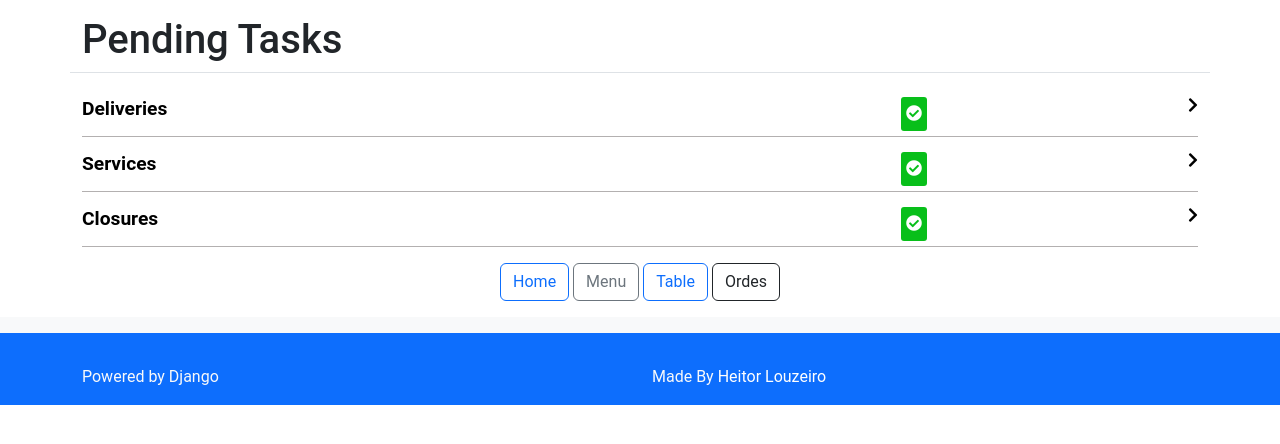
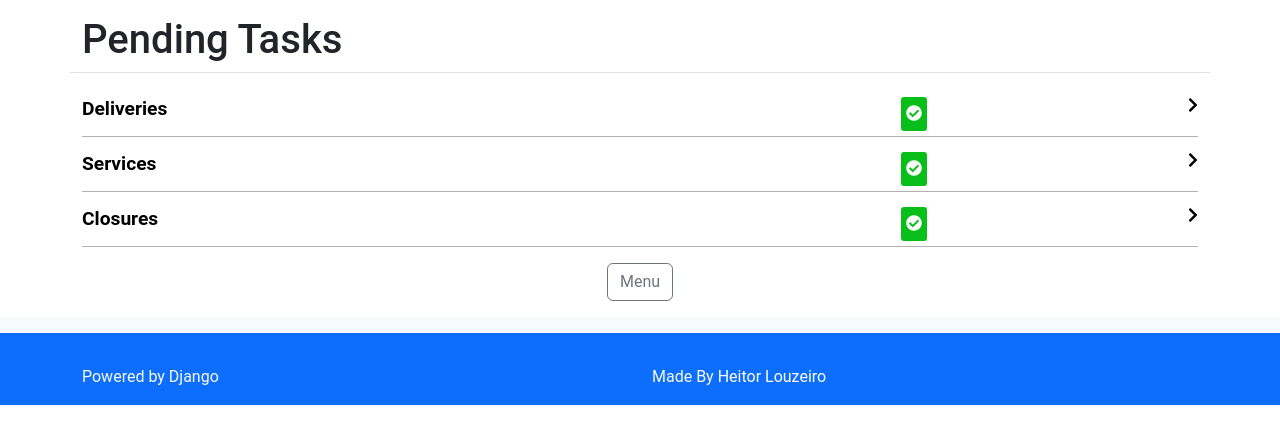
Before and after one commit to HeitorLouzeiro/waiter-service, a Django app: template waiter/templates/waiter/pages/panel.html in a window 1280 px wide. Shown: the part 50-494 px from the top of the page. Run offline with Django 3.2, Linux system fonts and the light colour scheme; the template is opened without the code that fills it, so the values that code supplies are empty; some libraries are stand-ins or nearby versions.

Commit message:
Added some buttons with links.

```diff
--- a/templates/base.html
+++ b/templates/base.html
@@ -28,10 +28,10 @@
     <div class="navbar  navbar-light bg-light" >
         <div class="container d-flex flex-column align-items-stretch">
             {% block solicita-atendimento-url %}
-                <a class="btn btn-dark mb-2" href="{% url 'customers:requestService' table.slug %}">Solicitar Atendimento</a>
+                <a class="btn btn-dark mb-2" href="{% url 'customers:requestService' table.slug %}">Request Service</a>
             {% endblock solicita-atendimento-url %}
             {% block cardapio-cliente-url %}
-                <a class="btn btn-dark mb-2" href="{{table.get_menu_url}}">Ver Cardápio</a>
+                <a class="btn btn-dark mb-2" href="{{table.get_menu_url}}">See menu</a>
             {% endblock cardapio-cliente-url %}
         </div>
     </div>
--- a/waiter/templates/waiter/pages/panel.html
+++ b/waiter/templates/waiter/pages/panel.html
@@ -176,10 +176,7 @@
 
 <div class="d-flex justify-content-center">
     <div class="py-3 md-3">
-        <button class="btn btn-outline-primary" type="button">Home</button>
-        <button class="btn btn-outline-secondary" type="button">Menu</button>
-        <button class="btn btn-outline-primary" type="info">Table</button>
-        <button class="btn btn-outline-dark" type="button">Ordes</button>
+        <a class="btn btn-outline-secondary" href="{% url 'waiter:newOrder' %}">Menu</a>
     </div>
 </div>
 <script type="text/javascript">
```
